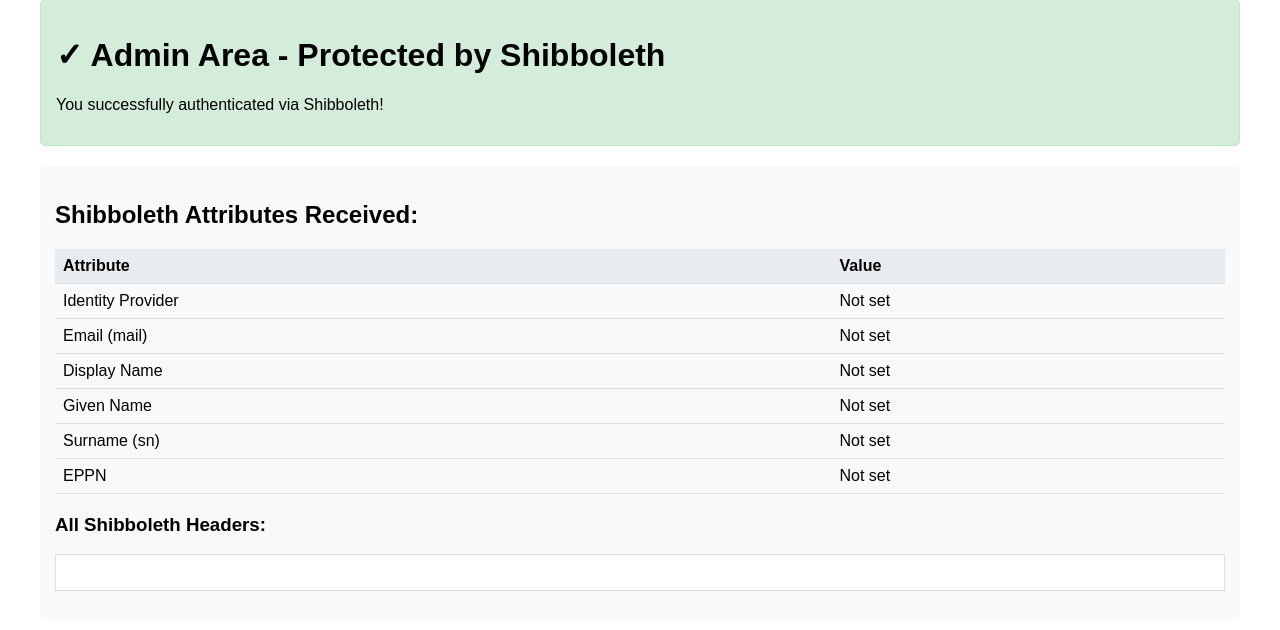
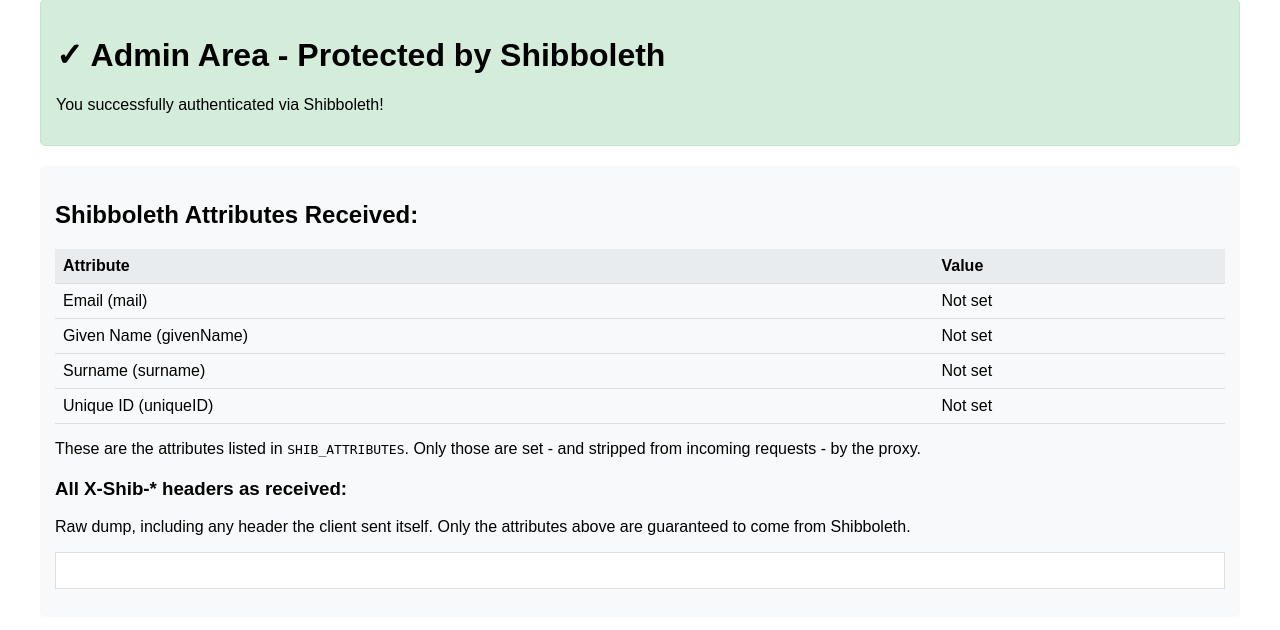
Before and after one commit to unil-lettres/apache-shibboleth, a PHP site: page /admin/ in a window 1280 px wide. Shown: the part 79-709 px from the top of the page. Run offline with PHP 8.4, Linux system fonts and the light colour scheme.

Commit message:
Document the image as a full proxy and update the example
Serving the application files from the proxy container requires them to
be present in this image, which only works with a development bind
mount. Make the full proxy the documented setup, and switch the
php-admin-protected example to php:8.4-apache behind a plain ProxyPass
so the proxy no longer needs the application files.

```diff
--- a/examples/php-admin-protected/app/admin/index.php
+++ b/examples/php-admin-protected/app/admin/index.php
@@ -33,32 +33,27 @@
                 <th>Value</th>
             </tr>
             <tr>
-                <td>Identity Provider</td>
-                <td><?= htmlspecialchars($_SERVER['HTTP_X_SHIB_IDENTITY_PROVIDER'] ?? 'Not set') ?></td>
-            </tr>
-            <tr>
                 <td>Email (mail)</td>
                 <td><?= htmlspecialchars($_SERVER['HTTP_X_SHIB_MAIL'] ?? 'Not set') ?></td>
             </tr>
             <tr>
-                <td>Display Name</td>
-                <td><?= htmlspecialchars($_SERVER['HTTP_X_SHIB_DISPLAYNAME'] ?? 'Not set') ?></td>
-            </tr>
-            <tr>
-                <td>Given Name</td>
+                <td>Given Name (givenName)</td>
                 <td><?= htmlspecialchars($_SERVER['HTTP_X_SHIB_GIVENNAME'] ?? 'Not set') ?></td>
             </tr>
             <tr>
-                <td>Surname (sn)</td>
-                <td><?= htmlspecialchars($_SERVER['HTTP_X_SHIB_SN'] ?? 'Not set') ?></td>
+                <td>Surname (surname)</td>
+                <td><?= htmlspecialchars($_SERVER['HTTP_X_SHIB_SURNAME'] ?? 'Not set') ?></td>
             </tr>
             <tr>
-                <td>EPPN</td>
-                <td><?= htmlspecialchars($_SERVER['HTTP_X_SHIB_EPPN'] ?? 'Not set') ?></td>
+                <td>Unique ID (uniqueID)</td>
+                <td><?= htmlspecialchars($_SERVER['HTTP_X_SHIB_UNIQUEID'] ?? 'Not set') ?></td>
             </tr>
         </table>
 
-        <h3 style="margin-top: 20px;">All Shibboleth Headers:</h3>
+        <p>These are the attributes listed in <code>SHIB_ATTRIBUTES</code>. Only those are set - and stripped from incoming requests - by the proxy.</p>
+
+        <h3 style="margin-top: 20px;">All X-Shib-* headers as received:</h3>
+        <p>Raw dump, including any header the client sent itself. Only the attributes above are guaranteed to come from Shibboleth.</p>
         <pre style="background: white; padding: 10px; border: 1px solid #ddd; overflow: auto; max-height: 300px;">
 <?php
 foreach (getallheaders() as $name => $value) {
```
Also changed, not shown: examples/php-admin-protected/docker-compose.yml (+9 -6 lines), README.md, examples/php-admin-protected/README.md, 1 other file.
